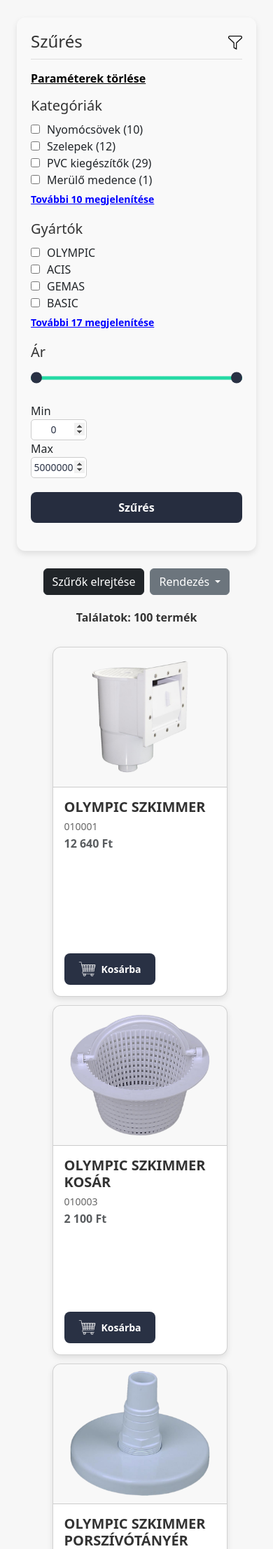
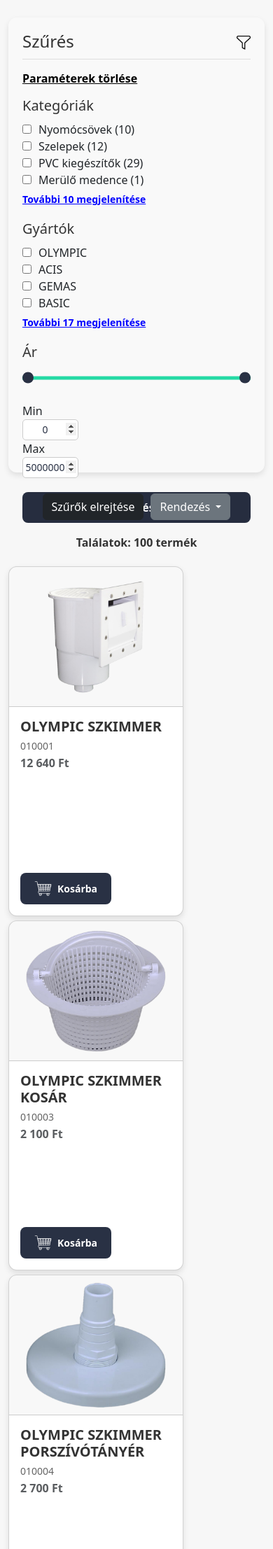
Before and after one commit to SzKaresz/PoolPalace, a PHP site: page /13c-szautner/php/termekek.php in a window 390 px wide. Shown: the part 60-2273 px from the top of the page at 70% size. Run offline with PHP 8.4, Linux system fonts and the light colour scheme; data comes from the database, SQL or seed files in the repository; some libraries are stand-ins or nearby versions.

Commit message:
termekek javitott reszponziv verzio

```diff
--- a/files/css/termekek.css
+++ b/files/css/termekek.css
@@ -7,9 +7,18 @@ body {
     box-sizing: border-box;
 }
 
-/* Szűrőpanel alapértelmezett pozíciója */
-#filter_div {
-    flex: 1 1 auto;
+/* Fő konténer */
+#termekek-container {
+    display: flex;
+    gap: 20px;
+    align-items: flex-start;
+    width: 100%;
+    transition: all 0.5s ease-in-out;
+}
+
+/* Szűrőpanel */
+#szuro-container {
+    flex: 0 0 300px;
     max-width: 300px;
     min-width: 280px;
     min-height: 650px;
@@ -19,58 +28,64 @@ body {
     padding: 20px;
     height: fit-content;
     box-sizing: border-box;
-    width: 100%;
-    position: sticky;
+    position: relative;
     margin-top: 20px;
-    /* Alapértelmezett állapot: bent van */
-    transform: translateX(0);
-    transition: transform 1s ease, opacity 1s ease;
-    opacity: 1; /* Alapértelmezett: látható */
+    transition: transform 0.5s ease-in-out, opacity 0.5s ease-in-out;
 }
 
-/* Szűrőpanel elrejtése (kimeneti állapot) */
-#filter_div.hidden {
+/* Szűrőpanel elrejtése */
+#szuro-container.hidden {
     opacity: 0;
-    transform: translateX(-100%); /* A panel eltűnik balra */
-    transition: transform 0.5s ease, opacity 0.5s ease;
+    transform: translateX(-100%);
+    transition: transform 0.5s ease-in-out, opacity 0.5s ease-in-out;
 }
 
-/* Animáció, amikor a szűrőpanel visszajön */
-#filter_div.show {
+/* Szűrőpanel visszahozása gyorsabban */
+#szuro-container.show {
     opacity: 1;
     transform: translateX(0);
-    transition: transform 0.5s ease, opacity 0.5s ease;
+    transition: transform 0.5s ease-in, opacity 0.5s ease-in;
 }
 
-/* Késleltetés a display: none beállításához */
-#szuro-container.expanded {
-    display: block;
-    transition: display 0s 0.5s; /* Animáció után elrejteni */
+/* Kártyák konténerének animációja */
+#kartyak-container {
+    flex: 1;
+    display: flex;
+    flex-wrap: wrap;
+    gap: 12px;
+    justify-content: center;
+    align-items: flex-start;
+    transition: width 0.5s ease-in-out;
+    width: calc(100% - 320px); /* Figyelembe veszi a szűrő méretét */
 }
 
-#szuro-container.hidden {
-    display: none;
-    transition: display 0s 0.5s; /* Késleltetett eltüntetés */
-}
-
-/* Kártyák konténerének alapállapot */
-#kartyak-container {
-    width: 83.3333333%;
-}
-
-/* Kártyák konténerének szélesebb állapota */
+/* Ha a szűrőpanel rejtve van, a kártyák kitöltik a teljes szélességet */
 #kartyak-container.expanded {
     width: 100%;
 }
 
-/* Kártyák konténer Grid-el */
+/* Kártyák konténer */
 #kartyak {
     display: grid;
-    grid-template-columns: repeat(auto-fill, 265px);
-    gap: 12px;
+    grid-template-columns: repeat(auto-fill, minmax(246px, 1fr));
+    gap: 12px; /* Alap távolság */
     justify-content: center;
-    margin: 20px auto;
+    width: 100%;
 }
+
+/* Kisebb kijelzők esetén csökkentjük a távolságot */
+@media (max-width: 1024px) {
+    #kartyak {
+        gap: 8px; /* Csökkentett távolság, hogy ne legyen túl szellős */
+    }
+}
+
+@media (max-width: 768px) {
+    #kartyak {
+        gap: 6px; /* Még kisebb távolság, hogy jobban nézzen ki mobilon */
+    }
+}
+
 
 /* Kártyák */
 .card {
@@ -319,23 +334,30 @@ a:hover {
     color: rgb(37, 218, 165);
 }
 
-/* Új elrendezés a találatok és rendezés számára */
+/* Fejléc konténer beállítása */
 #fejlec-container {
     display: flex;
-    justify-content: space-between;
+    justify-content: space-between; /* A két végére igazítja az elemeket */
     align-items: center;
     padding: 10px 0;
     z-index: 10;
-    position: sticky;
-    top: 0;
+    position: relative;
+    width: 100%;
 }
 
-/* Találatok száma */
+/* A találatok div a bal oldalon */
 #talalatok {
     font-size: 1rem;
     font-weight: bold;
     color: #333;
     margin: 0;
+}
+
+/* A rendezési gombok a jobb oldalon */
+#fejlec-rendezes {
+    display: flex;
+    gap: 10px;
+    align-items: center;
 }
 
 .dropdown {
@@ -367,36 +389,32 @@ a:hover {
 }
 
 @media (max-width: 768px) {
-    #filter_div.hidden {
-        opacity: 0;
-        transform: translateY(-100%); /* Felfelé tűnik el */
+    #szuro-container.show {
+        opacity: 1;
+        transform: translateY(0);
     }
 
-    #filter_div.show {
-        opacity: 1;
-        transform: translateY(0); /* Visszacsúszik fentről */
+    #termekek-container {
+        flex-direction: column;
     }
 
     #szuro-container {
         width: 100%;
         max-width: 100%;
+        position: relative;
+        transform: translateY(0);
+    }
+
+    #szuro-container.hidden {
+        transform: translateY(-100%);
     }
 
     #kartyak-container {
         width: 100%;
-        justify-content: center;
-        padding-top: 15px;
     }
 
     .row {
         flex-direction: column;
-    }
-
-    #filter_div {
-        transform: translateY(0);
-        position: relative;
-        top: 0;
-        max-width: none;
     }
 
     #fejlec-container {
--- a/files/js/termekek.js
+++ b/files/js/termekek.js
@@ -3,32 +3,52 @@ let kartyak = document.getElementById("kartyak");
 
 // Gomb a szűrőpanel ki-be csúsztatásához
 const toggleButton = document.getElementById("szures-button");
-const filterPanel = document.getElementById("filter_div");
+const filterPanel = document.getElementById("szuro-container");
 const cardContainer = document.getElementById("kartyak-container");
 const szuroContainer = document.getElementById("szuro-container");
 const szuresButton = document.getElementById("szures-button");
 
-toggleButton.addEventListener("click", function () {
-    // Ha el van rejtve, akkor megjelenítjük
-    if (filterPanel.classList.contains("hidden")) {
-        szuroContainer.classList.remove("hidden");
-        cardContainer.classList.remove("expanded");
-        szuresButton.textContent = "Szűrők elrejtése";
+document.addEventListener("DOMContentLoaded", function () {
+    const szuroButton = document.getElementById("szures-button");
+    const szuroContainer = document.getElementById("szuro-container");
+    const kartyakContainer = document.getElementById("kartyak-container");
 
-        setTimeout(function () {
-            filterPanel.classList.remove("hidden"); // Elrejtés eltávolítása
-        }, 150);
-    } else {
-        // Ha látszik, akkor elrejtjük
-        filterPanel.classList.add("hidden");
-        szuresButton.textContent = "Szűrők megjelenítése";
+    let szuroLathato = true;
 
-        // Késleltetett eltűntetés
-        setTimeout(function () {
-            szuroContainer.classList.add("hidden");
-            cardContainer.classList.add("expanded"); // Kártyák szélességének növelése, amikor a szűrő eltűnt
-        }, 500); // 1000ms késleltetés (1 másodperc), hogy az animáció lefusson
-    }
+    szuroButton.addEventListener("click", function () {
+        if (szuroLathato) {
+            // Szűrőpanel és kártyák egyszerre mozognak
+            szuroContainer.style.transition = "transform 0.5s ease-in-out, opacity 0.5s ease-in-out";
+            kartyakContainer.style.transition = "width 0.5s ease-in-out";
+
+            szuroContainer.style.transform = "translateX(-100%)";
+            szuroContainer.style.opacity = "0";
+            kartyakContainer.classList.add("expanded");
+
+            // Teljes elrejtés az animáció után
+            szuroContainer.addEventListener("transitionend", function hideFilter() {
+                szuroContainer.style.display = "none";
+                szuroContainer.removeEventListener("transitionend", hideFilter);
+            });
+
+            szuroButton.innerText = "Szűrők megjelenítése";
+        } else {
+            // Szűrőpanel visszahozása
+            szuroContainer.style.display = "block";
+            setTimeout(() => {
+                szuroContainer.style.transition = "transform 0.5s ease-in, opacity 0.5s ease-in";
+                kartyakContainer.style.transition = "width 0.5s ease-in";
+
+                szuroContainer.style.transform = "translateX(0)";
+                szuroContainer.style.opacity = "1";
+                kartyakContainer.classList.remove("expanded");
+            }, 300);
+
+            szuroButton.innerText = "Szűrők elrejtése";
+        }
+
+        szuroLathato = !szuroLathato;
+    });
 });
 
 document.getElementById('clear-filters').addEventListener('click', function () {
@@ -357,9 +377,6 @@ function kosarbaTesz(termekId) {
 function feltolesKartyakkal(adatok) {
     kartyak.innerHTML = "";
     for (const adat of adatok) {
-        let col = document.createElement("div");
-        col.classList.add("col-12", "col-sm-6", "col-md-4", "col-lg-3");
-
         let card = document.createElement("div");
         card.classList.add("card");
         card.style.cursor = "pointer"; // Mutató kurzor hozzáadása, hogy kattinthatónak tűnjön
@@ -438,9 +455,8 @@ function feltolesKartyakkal(adatok) {
         cardBody.appendChild(buttonContainer);
 
         card.appendChild(cardBody);
-        col.appendChild(card);
 
-        kartyak.appendChild(col);
+        kartyak.appendChild(card);
     }
 
     frissitTalalatokSzama(adatok.length);
--- a/files/php/termekek.php
+++ b/files/php/termekek.php
@@ -20,9 +20,9 @@ ob_start();
 
 <body>
     <div id="kontener" class="container-fluid">
-        <div style="width: 100%; margin: 0" class="row">
-            <div id="szuro-container" class="col-md-2 col-12">
-                <div id="filter_div">
+        <div id="termekek-container">
+            <!-- Szűrőpanel -->
+            <div id="szuro-container">
                 <div class="szurofejlec">
                     <div class="fejlec_szoveg">
                         <h4>Szűrés</h4>
@@ -67,14 +67,14 @@ ob_start();
                     </form>
                 </div>
             </div>
-            </div>
 
-            <div id="kartyak-container" class="col-md-10 col-12">
-                <div id="fejlec-container" class="d-flex justify-content-between align-items-center mb-3">
+            <!-- Termékkártyák -->
+            <div id="kartyak-container">
+                <div id="fejlec-container">
                     <div id="talalatok">
                         Találatok: <span id="talalatok-szam">0</span> termék
                     </div>
-                    <div class="d-flex gap-2">
+                    <div id="fejlec-rendezes">
                         <button id="szures-button" class="btn btn-dark">Szűrők elrejtése</button>
                         <div class="dropdown">
                             <button id="dropdown-button" class="btn btn-secondary dropdown-toggle" type="button" aria-expanded="false" onclick="toggleDropdown()">
@@ -90,7 +90,7 @@ ob_start();
                     </div>
                 </div>
 
-                <div id="kartyak" class="row"></div>
+                <div id="kartyak"></div>
             </div>
         </div>
     </div>
@@ -102,4 +102,5 @@ ob_start();
     ob_end_flush();
     ?>
 </body>
+
 </html>
```
Lines whose indentation alone changed are shown as unchanged.
